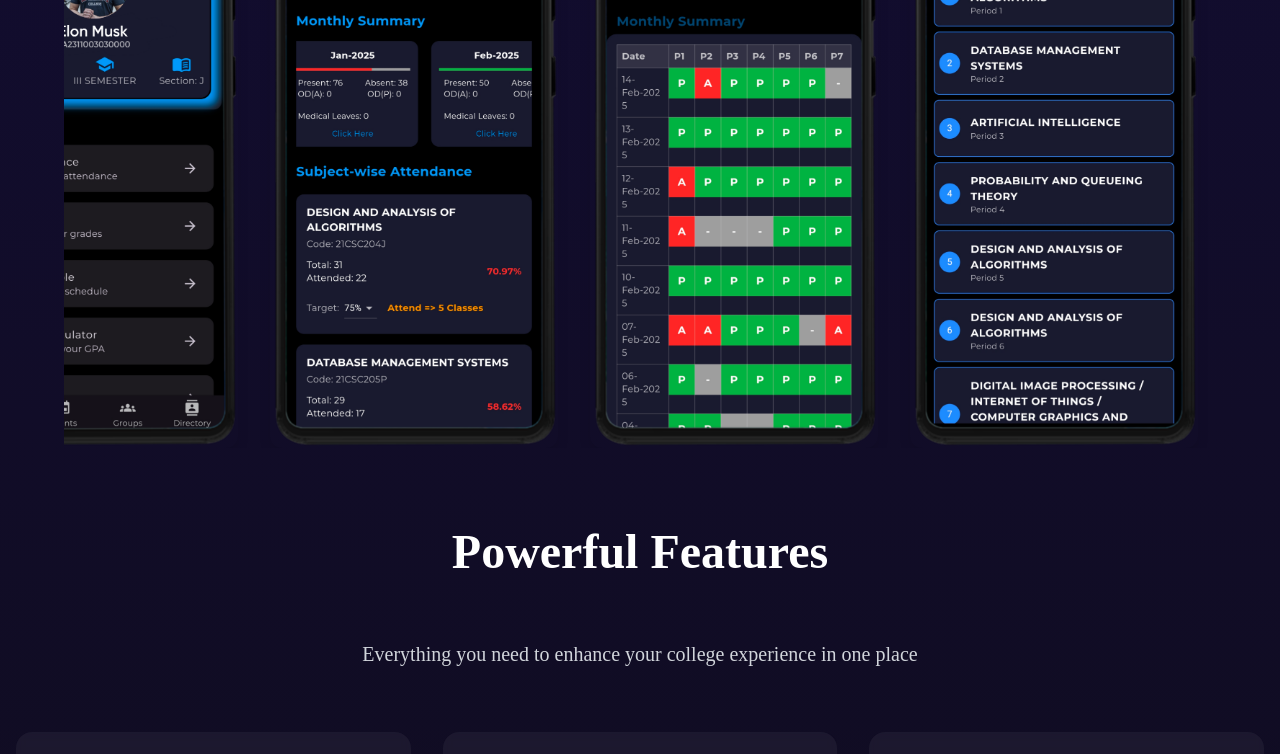
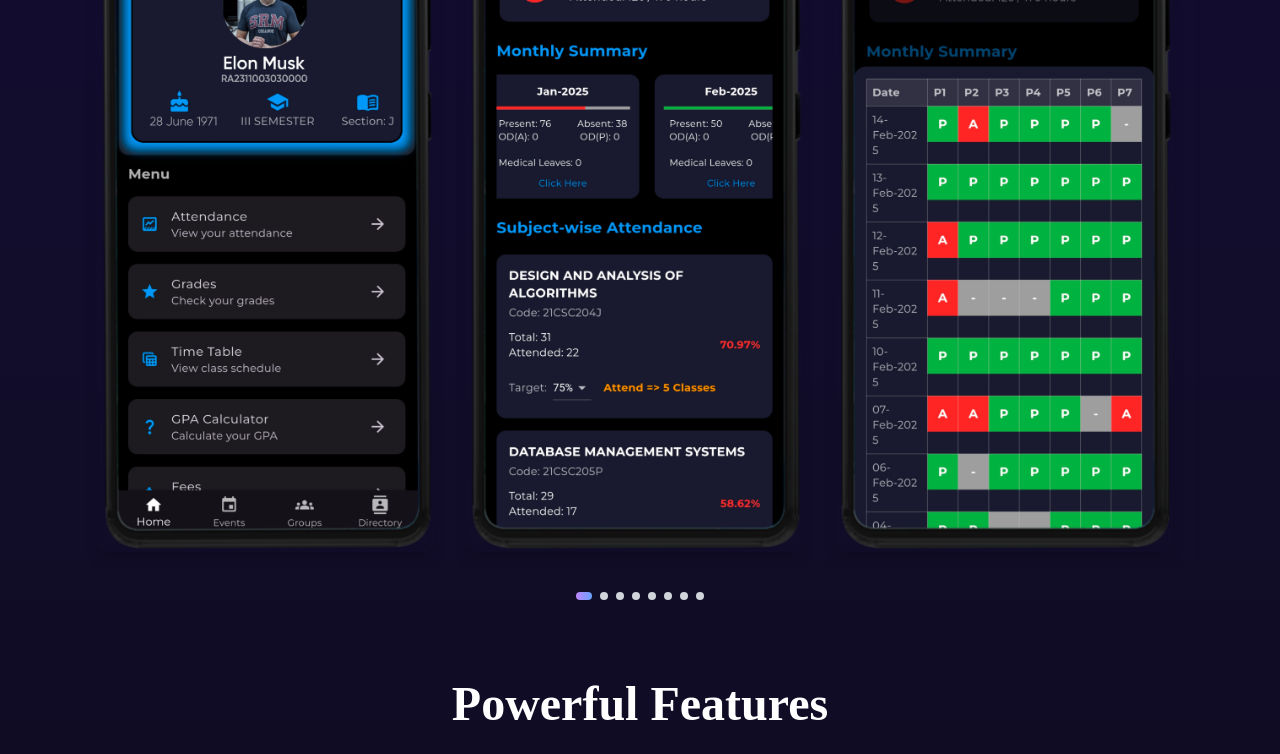
Before and after one commit to nishant-awasthi026/SRMONE_WEB, a React (Vite) app: page / in a window 1280 px wide. Shown: the part 729-1483 px from the top of the page. Built offline with nearby package versions, Linux system fonts and the light colour scheme.

Commit message:
Add files via upload

```diff
--- a/src/pages/Home.tsx
+++ b/src/pages/Home.tsx
@@ -212,24 +212,13 @@
 
 // export default Home;
 
-import React, { useRef, useState, useEffect } from 'react';
+import React from 'react';
 import { Download } from 'lucide-react';
-import { motion, useMotionValue, useTransform } from 'framer-motion';
-import * as Popmotion from 'popmotion';
-const { wrap } = Popmotion;
-import s0 from '../assets/s0.png';
-import s1_1 from '../assets/s1_1.png';
-import s1_2 from '../assets/s1_2.png';
-import s2 from '../assets/s3.png';
-import s3 from '../assets/s4.png';
-import s4_1 from '../assets/s5_1.png';
-import s4_2 from '../assets/s5_2.png';
-import s5 from '../assets/s6.png';
+import { motion } from 'framer-motion';
+import InteractiveScroller from './InteractiveScroller';
 import fs1 from '../assets/fs1.png';
 import fs2 from '../assets/fs2.png';
 import fs3 from '../assets/fs3.png';
-
-const screenshots = [s0, s1_1, s1_2, s2, s3, s4_1, s4_2, s5];
 
 const features = [
   {
@@ -250,65 +239,7 @@ const features = [
   },
 ];
 
-function InteractiveScroller() {
-  // Use screenshots array for scrolling
-  const screenshots = [s0, s1_1, s1_2, s2, s3, s4_1, s4_2, s5];
-  const items = [...screenshots, ...screenshots];
 
-  const x = useMotionValue(0);
-  const containerRef = useRef<HTMLDivElement | null>(null);
-  const [halfWidth, setHalfWidth] = useState<number>(0);
-  const [isDragging, setIsDragging] = useState<boolean>(false);
-  const autoScrollSpeed = 100; // pixels per second
-
-  // Measure one cycle width (half the container)
-  useEffect(() => {
-    if (containerRef.current) {
-      setHalfWidth(containerRef.current.scrollWidth / 2);
-    }
-  }, []);
-
-  // Wrap x value into [-halfWidth, 0] for infinite loop
-  const wrappedX = useTransform(x, (latest) => {
-    if (!halfWidth) return latest;
-    return wrap(-halfWidth, 0, latest);
-  });
-
-  // Auto-scroll when not dragging
-  useEffect(() => {
-    if (!isDragging) {
-      const interval = setInterval(() => {
-        x.set(x.get() - 0.5); // Adjust speed as needed
-      }, 20);
-      return () => clearInterval(interval);
-    }
-  }, [isDragging, x]);
-
-  return (
-    <div className="mt-20 w-full max-w-6xl overflow-hidden px-4">
-      <motion.div
-        ref={containerRef}
-        className={`flex select-none ${isDragging ? 'cursor-grabbing' : 'cursor-grab'}`}
-        style={{ x: wrappedX }}
-        drag="x"
-        dragConstraints={{ left: -halfWidth, right: 0 }}
-        dragElastic={0.1}
-        onDragStart={() => setIsDragging(true)}
-        onDragEnd={() => setIsDragging(false)}
-      >
-        {items.map((src, index) => (
-          <img
-            key={index}
-            src={src}
-            alt={`App Screenshot ${index + 1}`}
-            className="w-60 md:w-72 h-auto mx-2 md:mx-4 rounded-xl shadow-lg"
-            draggable="false"
-          />
-        ))}
-      </motion.div>
-    </div>
-  );
-}
 
 
 const Home = () => {
--- /dev/null
+++ b/src/pages/InteractiveScroller.tsx
@@ -0,0 +1,167 @@
+import React, { useState, useRef, useEffect } from 'react';
+import { ChevronLeft, ChevronRight } from 'lucide-react';
+import { motion } from 'framer-motion';
+import s0 from '../assets/s0.png';
+import s1_1 from '../assets/s1_1.png';
+import s1_2 from '../assets/s1_2.png';
+import s2 from '../assets/s3.png';
+import s3 from '../assets/s4.png';
+import s4_1 from '../assets/s5_1.png';
+import s4_2 from '../assets/s5_2.png';
+import s5 from '../assets/s6.png';
+
+const screenshots = [s0, s1_1, s1_2, s2, s3, s4_1, s4_2, s5];
+
+const InteractiveScroller = () => {
+  const scrollContainerRef = useRef<HTMLDivElement>(null);
+  const [isDragging, setIsDragging] = useState(false);
+  const [startX, setStartX] = useState(0);
+  const [scrollLeft, setScrollLeft] = useState(0);
+  const [currentIndex, setCurrentIndex] = useState(0);
+
+  const handleMouseDown = (e: React.MouseEvent) => {
+    setIsDragging(true);
+    setStartX(e.pageX - (scrollContainerRef.current?.offsetLeft || 0));
+    setScrollLeft(scrollContainerRef.current?.scrollLeft || 0);
+  };
+
+  const handleTouchStart = (e: React.TouchEvent) => {
+    setIsDragging(true);
+    setStartX(e.touches[0].pageX - (scrollContainerRef.current?.offsetLeft || 0));
+    setScrollLeft(scrollContainerRef.current?.scrollLeft || 0);
+  };
+
+  const handleMouseMove = (e: React.MouseEvent) => {
+    if (!isDragging) return;
+    e.preventDefault();
+    const x = e.pageX - (scrollContainerRef.current?.offsetLeft || 0);
+    const walk = (x - startX) * 2;
+    if (scrollContainerRef.current) {
+      scrollContainerRef.current.scrollLeft = scrollLeft - walk;
+    }
+  };
+
+  const handleTouchMove = (e: React.TouchEvent) => {
+    if (!isDragging) return;
+    const x = e.touches[0].pageX - (scrollContainerRef.current?.offsetLeft || 0);
+    const walk = (x - startX) * 2;
+    if (scrollContainerRef.current) {
+      scrollContainerRef.current.scrollLeft = scrollLeft - walk;
+    }
+  };
+
+  const handleDragEnd = () => {
+    setIsDragging(false);
+  };
+
+  const scrollTo = (direction: 'left' | 'right') => {
+    if (scrollContainerRef.current) {
+      const newIndex = direction === 'left'
+        ? Math.max(0, currentIndex - 1)
+        : Math.min(screenshots.length - 1, currentIndex + 1);
+
+      setCurrentIndex(newIndex);
+      const scrollAmount = newIndex * (scrollContainerRef.current.offsetWidth / 2);
+      scrollContainerRef.current.scrollTo({
+        left: scrollAmount,
+        behavior: 'smooth'
+      });
+    }
+  };
+
+  useEffect(() => {
+    const container = scrollContainerRef.current;
+    if (container) {
+      const handleScroll = () => {
+        const index = Math.round(container.scrollLeft / (container.offsetWidth / 2));
+        setCurrentIndex(index);
+      };
+      container.addEventListener('scroll', handleScroll);
+      return () => container.removeEventListener('scroll', handleScroll);
+    }
+  }, []);
+
+  return (
+    <motion.div
+      initial={{ opacity: 0 }}
+      animate={{ opacity: 1 }}
+      transition={{ delay: 0.8, duration: 1 }}
+      className="relative w-full max-w-6xl mx-auto mt-16 px-4"
+    >
+      <div className="relative group">
+        <div
+          ref={scrollContainerRef}
+          className="flex overflow-x-auto scrollbar-hide snap-x snap-mandatory"
+          style={{
+            scrollSnapType: 'x mandatory',
+            scrollBehavior: 'smooth',
+            WebkitOverflowScrolling: 'touch',
+            scrollbarWidth: 'none',
+            msOverflowStyle: 'none'
+          }}
+          onMouseDown={handleMouseDown}
+          onMouseMove={handleMouseMove}
+          onMouseUp={handleDragEnd}
+          onMouseLeave={handleDragEnd}
+          onTouchStart={handleTouchStart}
+          onTouchMove={handleTouchMove}
+          onTouchEnd={handleDragEnd}
+        >
+          {screenshots.map((screenshot, index) => (
+            <div
+              key={index}
+              className="min-w-[80%] md:min-w-[45%] lg:min-w-[33%] p-4 snap-center"
+            >
+              <motion.div
+                className="relative group overflow-hidden rounded-lg shadow-lg transition-all duration-300 hover:shadow-xl  backdrop-blur-sm"
+                whileHover={{ scale: 1.02 }}
+              >
+                <img
+                  src={screenshot}
+                  alt={`Screenshot ${index + 1}`}
+                  className="w-full h-full object-cover"
+                  draggable="false"
+                />
+              </motion.div>
+            </div>
+          ))}
+        </div>
+
+        <button
+          onClick={() => scrollTo('left')}
+          className={`absolute left-0 top-1/2 -translate-y-1/2 bg-white/90 p-2 rounded-full shadow-lg transition-opacity duration-300 ${
+            currentIndex === 0 ? 'opacity-0' : 'opacity-0 group-hover:opacity-100'
+          }`}
+          disabled={currentIndex === 0}
+        >
+          <ChevronLeft className="w-6 h-6 text-gray-800" />
+        </button>
+
+        <button
+          onClick={() => scrollTo('right')}
+          className={`absolute right-0 top-1/2 -translate-y-1/2 bg-white/90 p-2 rounded-full shadow-lg transition-opacity duration-300 ${
+            currentIndex === screenshots.length - 1 ? 'opacity-0' : 'opacity-0 group-hover:opacity-100'
+          }`}
+          disabled={currentIndex === screenshots.length - 1}
+        >
+          <ChevronRight className="w-6 h-6 text-gray-800" />
+        </button>
+      </div>
+
+      <div className="flex justify-center mt-6 gap-2">
+        {screenshots.map((_, index) => (
+          <div
+            key={index}
+            className={`w-2 h-2 rounded-full transition-all duration-300 ${
+              index === currentIndex
+                ? 'bg-gradient-to-r from-[#BD85FC] to-[#67A2FA] w-4'
+                : 'bg-gray-300'
+            }`}
+          />
+        ))}
+      </div>
+    </motion.div>
+  );
+};
+
+export default InteractiveScroller;
```
